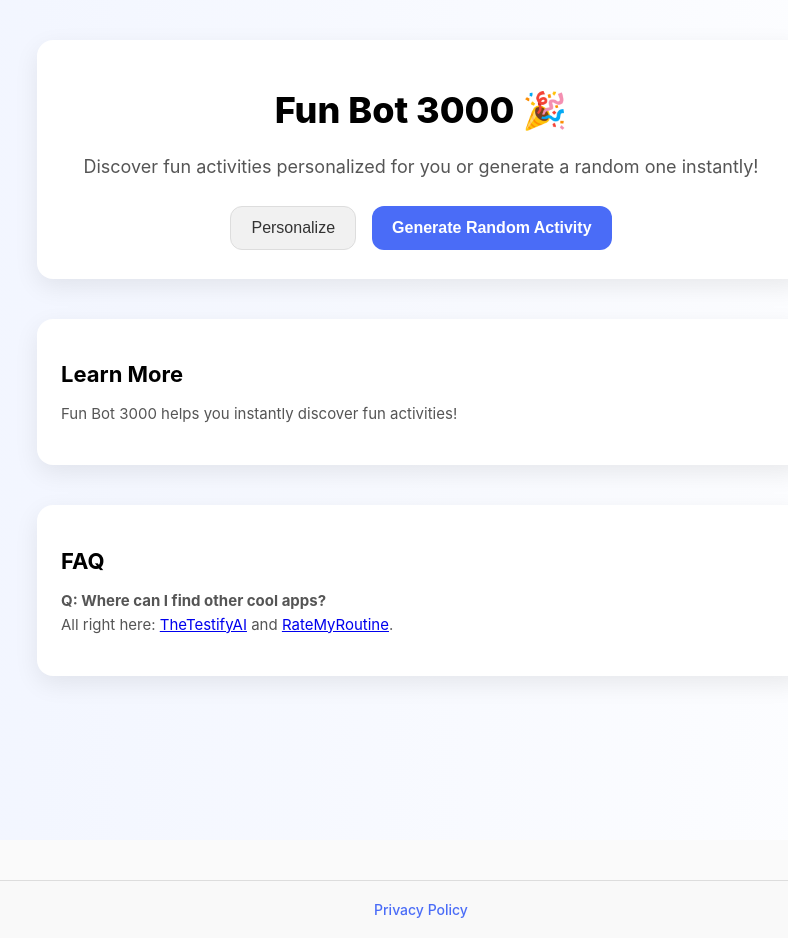
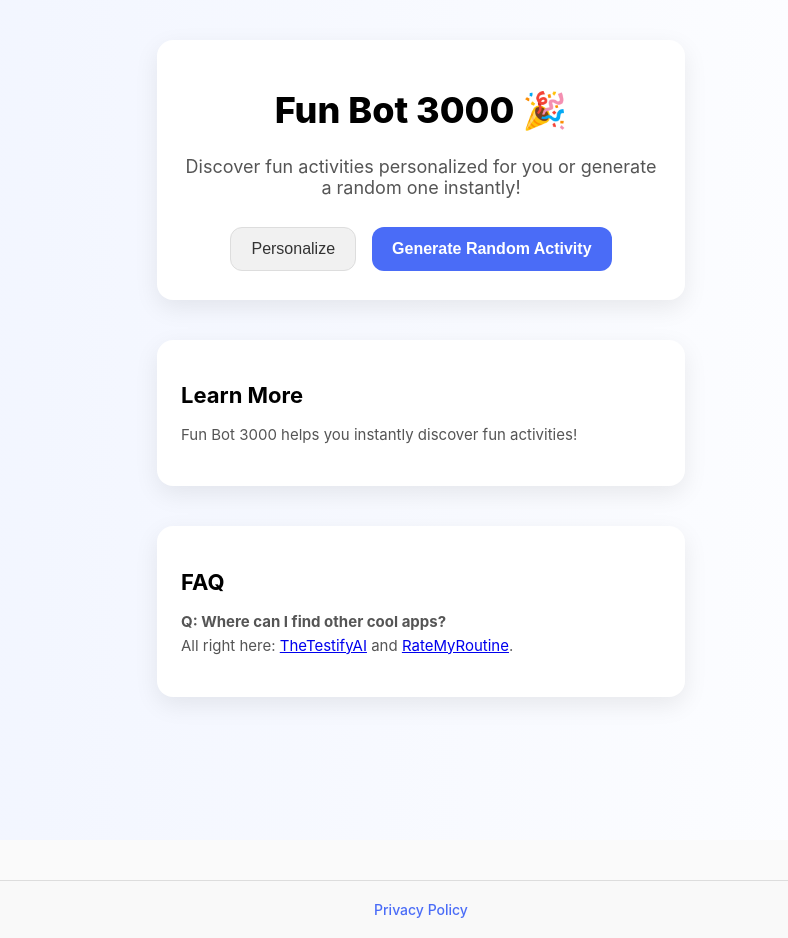
Before and after one commit to christensenandrew455-cell/funbot3000, a Next.js app: page / in a window 1280 px wide. Shown: the whole page, without its empty margins (219-1007 px from the left). Built offline with nearby package versions, Linux system fonts and the light colour scheme.

Commit message:
Update page.js

```diff
--- a/app/page.js
+++ b/app/page.js
@@ -92,7 +92,7 @@ export default function Home() {
       boxShadow: "0 8px 24px rgba(0,0,0,0.08)",
       marginTop: 20,
       width: "100%",
-      maxWidth: 720,
+      maxWidth: 480,
     },
     buttonPrimary: {
       background: "#4A6CF7",
@@ -141,7 +141,7 @@ export default function Home() {
     },
     section: {
       marginTop: 40,
-      maxWidth: 720,
+      maxWidth: 480,
       width: "100%",
       background: "white",
       padding: 24,
```
